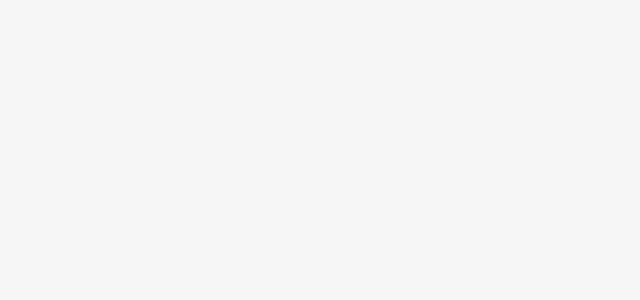
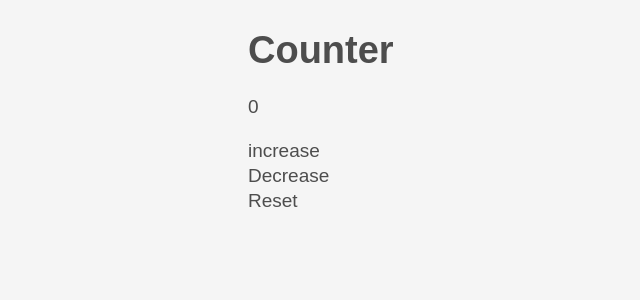
Before and after one commit to miketillman95/random-applications, a React (Vite) app: page /counter in a window 1280 px wide. Before the commit this address had no page. Shown: the top 300 px of the page, without its empty margins (52-692 px from the left). Built offline with nearby package versions, Linux system fonts and the light colour scheme.

Commit message:
route fix

```diff
--- a/src/App.jsx
+++ b/src/App.jsx
@@ -2,6 +2,7 @@ import '../src/Css/App.css'
 import { Route, BrowserRouter as Router, Routes } from 'react-router-dom'
 import HomePage from './HomePage'
 import TodoApp from './Pages/TodoApp'
+import Counter from './Pages/Counter';
 
 const DATA = [
   { id: "todo-0", name: "Eat", completed: true },
@@ -14,6 +15,7 @@ function App() {
     <Routes>
         <Route index element={<HomePage />} />
         <Route path='todoApp' element={<TodoApp dataTasks= {DATA}/>} />
+        <Route path='counter' element={<Counter/>}/>
     </Routes>
   </Router>
 
--- a/src/Pages/Counter.jsx
+++ b/src/Pages/Counter.jsx
@@ -19,9 +19,11 @@ const Counter = () => {
     <div className="state-counter">
     <h1> Counter</h1>
     <p>{count}</p>
+    <ul>
     <button onClick={() => setCount(count + 1)}> increase</button><br/>
     <button onClick={() => handleDecrement()}> Decrease </button><br/>
     <button onClick={() => setCount(0)}> Reset</button>
+    </ul>
 </div>
 
   )
```
